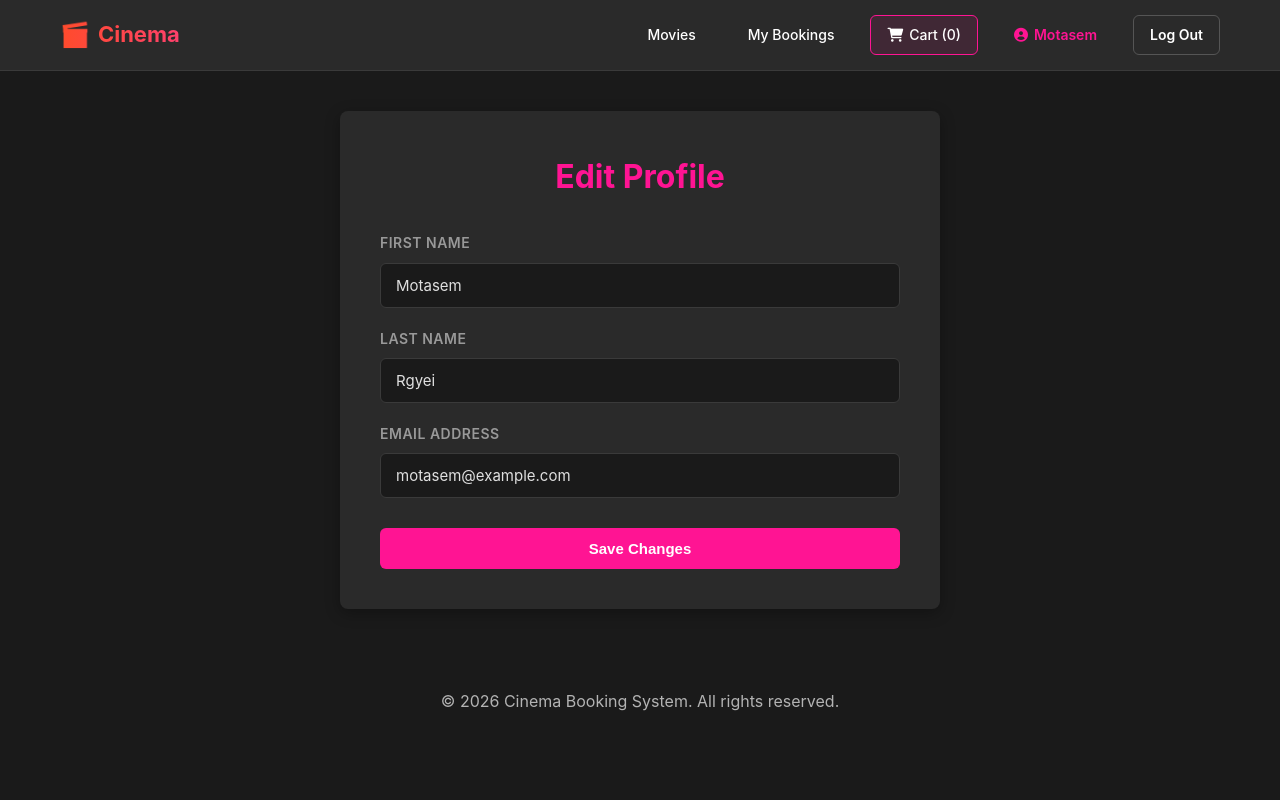
After one commit to Motasem-Rgeiy/Cinema_app, a Django app: page /accounts/profile in a window 1280 px wide. The commit adds this page. Run offline with Django 5.2, Linux system fonts and the light colour scheme; a user stored in the database is signed in; data comes from the database, SQL or seed files in the repository; both versions use the stored data as it was after the commit.

Commit message:
profile & edit header

```diff
--- a/accounts/forms.py
+++ b/accounts/forms.py
@@ -1,5 +1,6 @@
 from django import forms
-from django.contrib.auth.forms import AuthenticationForm , UserCreationForm
+from django.contrib.auth.forms import AuthenticationForm , UserCreationForm , UserChangeForm
+from django.contrib.auth.models import User
 
 class LoginForm(AuthenticationForm):
     def __init__(self, *args , **kwargs):
@@ -23,3 +24,15 @@ class RegisterForm(UserCreationForm):
 
     class Meta(UserCreationForm.Meta):
         fields = ('first_name' , 'last_name', 'username' , 'email')
+
+class ProfileForm(UserChangeForm):
+    password = None
+    class Meta:
+        model = User
+        fields = ['first_name' , 'last_name' , 'email']
+        widgets = {
+            'first_name':forms.TextInput(),
+            'last_name':forms.TextInput(),
+            'email':forms.EmailInput(),
+
+        }
--- /dev/null
+++ b/accounts/templates/profile.html
@@ -0,0 +1,178 @@
+{% extends "base.html" %}
+
+{% block content %}
+<style>
+    * {
+        margin: 0;
+        padding: 0;
+        box-sizing: border-box;
+    }
+
+    body {
+        font-family: -apple-system, BlinkMacSystemFont, 'Segoe UI', 'Roboto', sans-serif;
+        background: #1a1a1a;
+        color: #ffffff;
+        min-height: 100vh;
+    }
+
+    .profile-container {
+        max-width: 600px;
+        margin: 40px auto;
+        padding: 40px;
+        background: #2a2a2a;
+        border-radius: 8px;
+        box-shadow: 0 4px 15px rgba(0, 0, 0, 0.3);
+    }
+
+    .profile-container h1 {
+        font-size: 32px;
+        margin-bottom: 30px;
+        color: #FF1493;
+        text-align: center;
+    }
+
+    .form-group {
+        margin-bottom: 20px;
+    }
+
+    .form-group label {
+        display: block;
+        font-weight: 600;
+        color: #999;
+        margin-bottom: 8px;
+        font-size: 14px;
+        text-transform: uppercase;
+        letter-spacing: 0.5px;
+    }
+
+    .form-group input {
+        width: 100%;
+        padding: 12px 15px;
+        background: #1a1a1a;
+        border: 1px solid #3a3a3a;
+        border-radius: 6px;
+        color: #e0e0e0;
+        font-family: inherit;
+        font-size: 15px;
+        transition: border-color 0.3s ease;
+    }
+
+    .form-group input:focus {
+        outline: none;
+        border-color: #FF1493;
+        background: #0a0a0a;
+    }
+
+    .form-actions {
+        display: flex;
+        gap: 10px;
+        margin-top: 30px;
+    }
+
+    .btn-submit {
+        background: #FF1493;
+        color: white;
+        border: none;
+        padding: 12px 30px;
+        border-radius: 6px;
+        font-weight: 600;
+        cursor: pointer;
+        font-size: 15px;
+        transition: background 0.3s ease;
+        flex: 1;
+    }
+
+    .btn-submit:hover {
+        background: #FF6B6B;
+    }
+
+    .btn-cancel {
+        background: #3a3a3a;
+        color: #e0e0e0;
+        border: 1px solid #555;
+        padding: 12px 30px;
+        border-radius: 6px;
+        font-weight: 600;
+        cursor: pointer;
+        font-size: 15px;
+        transition: background 0.3s ease;
+        flex: 1;
+    }
+
+    .btn-cancel:hover {
+        background: #555;
+    }
+
+    .error-message {
+        background: rgba(244, 67, 54, 0.2);
+        color: #f44336;
+        padding: 12px 15px;
+        border-radius: 6px;
+        margin-bottom: 20px;
+        border-left: 4px solid #f44336;
+    }
+
+    .success-message {
+        background: rgba(76, 175, 80, 0.2);
+        color: #4caf50;
+        padding: 12px 15px;
+        border-radius: 6px;
+        margin-bottom: 20px;
+        border-left: 4px solid #4caf50;
+    }
+
+    @media (max-width: 768px) {
+        .profile-container {
+            margin: 20px auto;
+            padding: 20px;
+        }
+
+        .profile-container h1 {
+            font-size: 24px;
+        }
+
+        .form-actions {
+            flex-direction: column;
+        }
+
+        .btn-submit, .btn-cancel {
+            width: 100%;
+        }
+    }
+</style>
+
+<div class="profile-container">
+    <h1>Edit Profile</h1>
+
+    {% if messages %}
+        {% for message in messages %}
+            <div class="{% if message.tags %}{{ message.tags }}{% endif %}-message">
+                {{ message }}
+            </div>
+        {% endfor %}
+    {% endif %}
+
+    <form method="POST">
+        {% csrf_token %}
+
+        <div class="form-group">
+            <label for="first_name">First Name</label>
+            <input type="text" id="first_name" name="first_name" value="{{ user.first_name }}" placeholder="Enter your first name">
+        </div>
+
+        <div class="form-group">
+            <label for="last_name">Last Name</label>
+            <input type="text" id="last_name" name="last_name" value="{{ user.last_name }}" placeholder="Enter your last name">
+        </div>
+
+        <div class="form-group">
+            <label for="email">Email Address</label>
+            <input type="email" id="email" name="email" value="{{ user.email }}" placeholder="Enter your email address">
+        </div>
+
+        <div class="form-actions">
+            <button type="submit" class="btn-submit">Save Changes</button>
+        </div>
+    </form>
+</div>
+{% endblock %}
--- a/accounts/urls.py
+++ b/accounts/urls.py
@@ -1,10 +1,11 @@
 from django.urls import path , include
 from django.contrib.auth.views import LoginView
 from accounts.forms import LoginForm
-from accounts.views import RegisterView
+from accounts.views import RegisterView , ProfileView
 
 urlpatterns = [
     path('login/' , LoginView.as_view(authentication_form = LoginForm) , name='login'),
     path('register/' , RegisterView.as_view() , name='register'),
+    path('profile' , ProfileView.as_view() ,name='profile' ),
     path('' , include('django.contrib.auth.urls'))
 ]
--- a/accounts/views.py
+++ b/accounts/views.py
@@ -1,8 +1,9 @@
 from django.shortcuts import render
-from django.views.generic import CreateView
-from accounts.forms import RegisterForm
+from django.views.generic import CreateView , UpdateView
+from accounts.forms import RegisterForm , ProfileForm
 from django.urls import reverse_lazy
 from django.contrib.auth import login
+from django.contrib.auth.mixins import LoginRequiredMixin
 # Create your views here.
 
 
@@ -14,3 +15,11 @@ class RegisterView(CreateView):
     def get_success_url(self):
         login(self.request , self.object)
         return reverse_lazy('event_list')
+
+class ProfileView(LoginRequiredMixin , UpdateView):
+    form_class = ProfileForm
+    template_name = 'profile.html'
+    success_url = reverse_lazy('profile')
+
+    def get_object(self, queryset = None):
+        return self.request.user
--- a/cinema/custom_context_processor.py
+++ b/cinema/custom_context_processor.py
@@ -8,8 +8,11 @@ def ticket_website(request):
     if cart and cart.items:
         ticket_ids = cart.items
         tickets = models.Ticket.objects.filter(pk__in=ticket_ids)
-
         for ticket in tickets:
+            if ticket.status == models.TicketStatus.COMPLETED or ticket.status == models.TicketStatus.CANCELLED:
+                cart.items.remove(ticket.id)
+                cart.save()
+                continue
             total +=ticket.showtime.price
             my_tickets.append(ticket)
 
--- a/cinema/templates/partials/header.html
+++ b/cinema/templates/partials/header.html
@@ -1,20 +1,22 @@
+
+
 <nav>
     <div class="nav-content">
-        <a href="/" class="logo">Cinema</a>
+        <p class="logo">Cinema</p>
+
         {% if user.is_authenticated %}
-
-        <a href="{% url "cart" %}" class="btn cart-link">
-            <i class="fas fa-shopping-cart"></i> Cart ({{ticket_counts}})
-        </a>
-
         <div class="nav-links">
             <a href="/" class="btn">Movies</a>
             <a href="{% url "my_bookings" %}" class="btn">My Bookings</a>
-            <form method="POST" action=
-'{% url "logout" %}'
->
-            {% csrf_token %}
-            <button type="submit" class="logout-btn">Log Out</button>
+            <a href="{% url "cart" %}" class="btn cart-link">
+                <i class="fas fa-shopping-cart"></i> Cart ({{ ticket_counts }})
+            </a>
+            <a href="{% url "profile" %}" class="btn user-name">
+                <i class="fas fa-user-circle"></i> {{ user.first_name|default:user.username }}
+            </a>
+            <form method="POST" action="{% url "logout" %}" style="display: inline;">
+                {% csrf_token %}
+                <button type="submit" class="logout-btn">Log Out</button>
             </form>
         </div>
         {% endif %}
--- a/cinema/urls.py
+++ b/cinema/urls.py
@@ -13,7 +13,6 @@ urlpatterns = [
     path('cart/remove/<int:id>', views.cart_remove , name='cart_remove'),
     path('checkout' , views.make_order , name= 'checkout'),
     path('dash' , views.userDashboard , name='my_bookings'),
-    path('test' , views.showtime_processing)
 
 
 
--- a/static/css/style.css
+++ b/static/css/style.css
@@ -286,3 +286,139 @@ nav {
     color: #ff4757; /* A subtle red or your theme's hover color */
     text-decoration: underline;
 }
+
+
+
+
+
+
+
+
+
+
+    nav {
+        background: #2a2a2a;
+        border-bottom: 1px solid #3a3a3a;
+        padding: 0 20px;
+        position: sticky;
+        top: 0;
+        z-index: 1000;
+    }
+
+    .nav-content {
+        max-width: 1200px;
+        margin: 0 auto;
+        display: flex;
+        justify-content: space-between;
+        align-items: center;
+        height: 70px;
+    }
+
+    .logo {
+        font-size: 22px;
+        font-weight: 700;
+        color: #FF1493;
+        text-decoration: none;
+        display: flex;
+        align-items: center;
+        gap: 8px;
+        transition: color 0.3s ease;
+    }
+
+    .logo:hover {
+        color: #FF6B6B;
+    }
+
+    .logo::before {
+        content: "🎬";
+        font-size: 24px;
+    }
+
+    .nav-links {
+        display: flex;
+        align-items: center;
+        gap: 20px;
+        list-style: none;
+    }
+
+    .btn {
+        color: #ffffff;
+        text-decoration: none;
+        font-weight: 500;
+        font-size: 14px;
+        padding: 8px 16px;
+        border-radius: 6px;
+        transition: all 0.3s ease;
+        display: flex;
+        align-items: center;
+        gap: 6px;
+    }
+
+    .btn:hover {
+        background: #3a3a3a;
+        color: #FF1493;
+    }
+
+    .cart-link {
+        position: relative;
+        background: rgba(255, 20, 147, 0.1);
+        border: 1px solid #FF1493;
+    }
+
+    .cart-link:hover {
+        background: #FF1493;
+        color: #ffffff;
+    }
+
+    .user-name {
+        color: #FF1493;
+        font-weight: 600;
+        font-size: 14px;
+    }
+
+    .logout-btn {
+        background: transparent;
+        color: #ffffff;
+        border: 1px solid #555;
+        padding: 8px 16px;
+        border-radius: 6px;
+        font-weight: 600;
+        cursor: pointer;
+        font-size: 14px;
+        transition: all 0.3s ease;
+    }
+
+    .logout-btn:hover {
+        background: #f44336;
+        border-color: #f44336;
+        color: #ffffff;
+    }
+
+    @media (max-width: 768px) {
+        .nav-content {
+            flex-wrap: wrap;
+            height: auto;
+            padding: 15px 0;
+        }
+
+        .logo {
+            font-size: 18px;
+        }
+
+        .nav-links {
+            width: 100%;
+            gap: 10px;
+            margin-top: 15px;
+            flex-wrap: wrap;
+        }
+
+        .btn {
+            padding: 6px 12px;
+            font-size: 13px;
+        }
+
+        .logout-btn {
+            padding: 6px 12px;
+            font-size: 13px;
+        }
+    }
```
Also changed, not shown: cinema/practice.py (deleted, +0 -17 lines), cinema/tasks.py (+5 -4 lines), cinema/templates/seat_selection.html (+3 -14 lines), cinema/views.py (+11 -27 lines), db.sqlite3, 1 other file.
